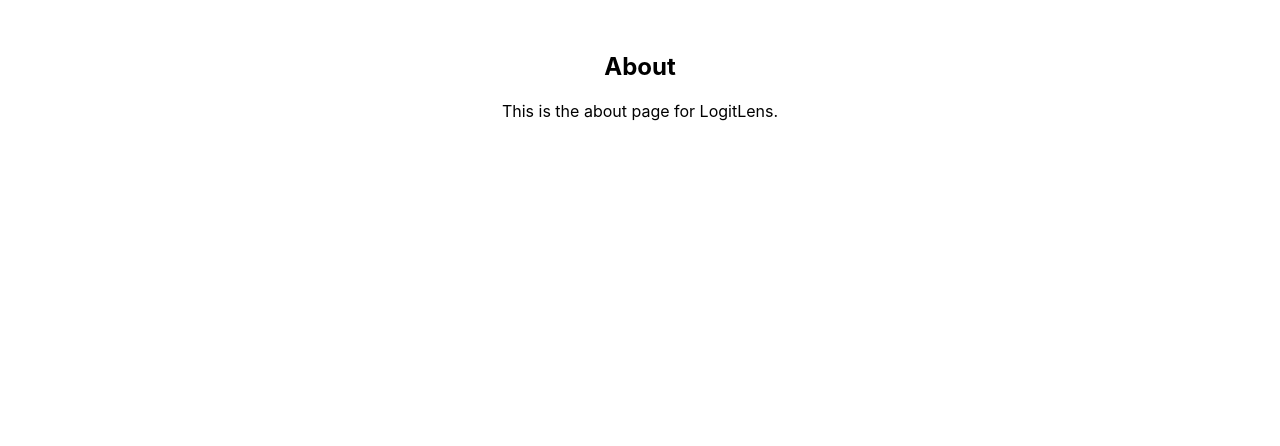
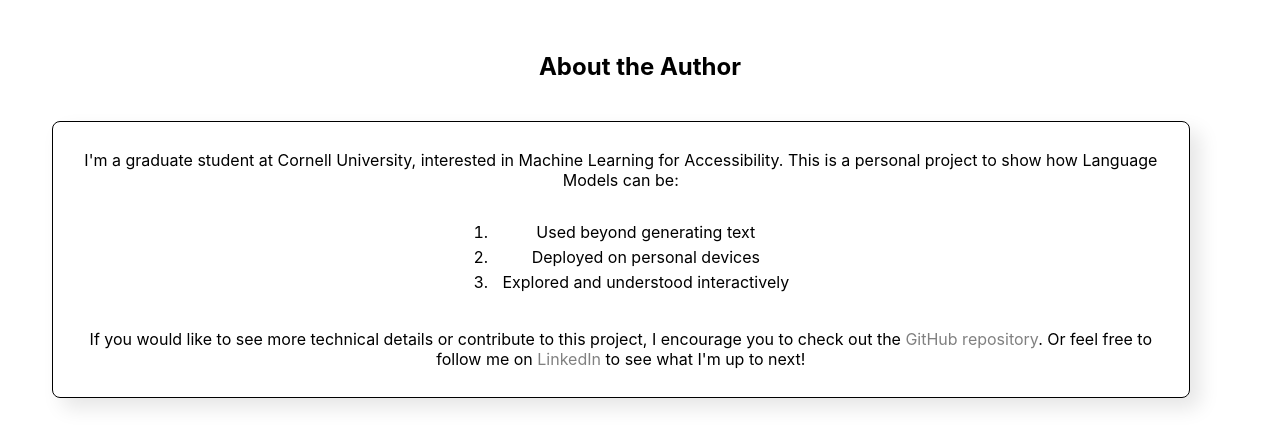
Before and after one commit to ColeDnought/ColeDnought.github.io, a React (Create React App) app: page /about in a window 1280 px wide. Shown: the top 446 px of the page. Built offline with nearby package versions, Linux system fonts and the light colour scheme.

Commit message:
Added about page

```diff
--- a/public/index.html
+++ b/public/index.html
@@ -11,6 +11,7 @@
     />
     <link rel="apple-touch-icon" href="%PUBLIC_URL%/logo192.png" />
     <link rel="manifest" href="%PUBLIC_URL%/manifest.json" />
+    <script src="https://platform.linkedin.com/badges/js/profile.js" async defer type="text/javascript"></script>
     <title>Logit Lens</title>
   </head>
   <body>
--- a/src/App.css
+++ b/src/App.css
@@ -46,6 +46,7 @@
   box-shadow: 10px 10px 20px rgba(0, 0, 0, 0.1);
   font-family: ui-sans-serif, -apple-system, system-ui, Segoe UI, Helvetica, Apple Color Emoji, Arial, sans-serif, Segoe UI Emoji, Segoe UI Symbol;
   font-size: 20px;
+  resize: none;
 }
 
 .output {
--- a/src/components/Header.css
+++ b/src/components/Header.css
@@ -2,7 +2,8 @@
     display: flex;
     justify-content: space-between;
     align-items: center;
-    width: 100%;
+    justify-self: center;
+    width: 85%;
 }
 
 
--- a/src/components/Header.jsx
+++ b/src/components/Header.jsx
@@ -5,7 +5,7 @@
 const Header = () => {
   return (
     <div className="app-header">
-      <Link to="/about" className="header-link">About</Link>
+      <Link to="/about" className="header-link">About the Author</Link>
       <div className="title-container">
         <h1>
           <NamePlate />
--- a/src/pages/About.jsx
+++ b/src/pages/About.jsx
@@ -1,10 +1,31 @@
-const text = "This is the about page for LogitLens.";
+import './Page.css';
 
 const About = () => {
   return (
-    <div>
-      <h2>About</h2>
-      <p>{text}</p>
+    <div className="page">
+      <h2>About the Author</h2>
+      <div className='columnView'>
+        <div className='about-content detailfield'>
+          <p>
+            I'm a graduate student at Cornell University, interested in Machine Learning for Accessibility.
+            This is a personal project to show how Language Models can be:
+          </p>
+          <ol>
+            <li>Used beyond generating text</li>
+            <li>Deployed on personal devices</li>
+            <li>Explored and understood interactively</li>
+          </ol>
+          <p>
+            If you would like to see more technical details or contribute to this project, I encourage you to check out the <a href="https://github.com/cole-donat/logitviewer">GitHub repository</a>.
+            Or feel free to follow me on <a href="https://www.linkedin.com/in/cole-donat/">LinkedIn</a> to see what I'm up to next!
+          </p>
+        </div>
+        <div className="linkedin-section">
+          <div className="badge-base LI-profile-badge" data-locale="en_US" data-size="large" data-theme="light" data-type="HORIZONTAL" data-vanity="cole-donat" data-version="v1">
+            <a className="badge-base__link LI-simple-link" href="https://www.linkedin.com/in/cole-donat?trk=profile-badge"></a>
+          </div>
+        </div>
+      </div>
     </div>
   );
 };
--- a/src/pages/FAQ.jsx
+++ b/src/pages/FAQ.jsx
@@ -1,11 +1,11 @@
 import NamePlate from "../components/NamePlate";
 import Token from "../components/Token";
 import { Link } from "react-router";
-import './FAQ.css'
+import './Page.css'
 
 const FAQ = () => {
   return (
-    <div className="faq">
+    <div className="page">
         <Link to="/" className="back-arrow">&larr;</Link>
         <h2>You may have some questions, like:</h2>
         <div className="questions">
@@ -14,7 +14,7 @@
             <a href="#3"><span>How does it work?</span></a>
         </div>
 
-        <div id="1" className="question">
+        <div id="1" className="detailfield">
             <h3>What is <NamePlate />?</h3>
             <p>You may have heard of Large Language Models (LLMs) such as ChatGPT.
                 These models are designed to approximate human language.
@@ -32,14 +32,14 @@
             For a sequence of words, you can see which ones the model thinks are likely to come next, and which ones surprise it.</p>
         </div>
 
-        <div id="2" className="question">
+        <div id="2" className="detailfield">
             <h3>How do I use <NamePlate />?</h3>
             <p>To use <NamePlate />, simply type a sequence of words into the input box.
             After giving the model a moment to load, it will display your input with color-coded probabilities: red for low probability words, and blue for high probability ones.
             If you hover over a word, you can see the word the model thinks is most likely for that position. Give it a try:</p>
             <p className="output"><Token token="Try" probability={1.0} alternative="Try" /> <Token token="me" probability={0.3} alternative="it" /></p>
         </div>
-        <div id="3" className="question">
+        <div id="3" className="detailfield">
             <h3>How does this all work?</h3>
             <p>Large Language Models are, well, <strong>large</strong>.
             However, <NamePlate /> runs <i>entirely in your browser</i>.
@@ -49,7 +49,7 @@
             where a large model is used to "teach" a smaller, more efficient model. <NamePlate /> uses
             a <a href="https://huggingface.co/distilbert/distilgpt2">distilled version of GPT-2</a>, a predecessor of ChatGPT.</p>
             <p>This is why the <NamePlate /> takes a moment to load at the beginning, we're downloading the entire model!</p>
-            <p>Once we've distilled a model, we have to use it. To do this, <NamePlate /> leverages
+            <p>Once we've distilled a model, we can use it with our small, consumer hardware. To do this, <NamePlate /> leverages
             the <a href="https://huggingface.co/docs/transformers.js/index">Transformers.js library</a> and <a href="https://onnxruntime.ai/docs/">Open Neural Network Exchange (ONNX) Runtime</a>
             &nbsp;These open-source libraries allow our model to run in your browser without any setup.</p>
 
--- a/src/pages/FAQ.css
+++ b/src/pages/Page.css
@@ -1,7 +1,20 @@
-.faq {
+.page {
     justify-content: center;
     padding: 20px;
     padding-top: 0px;
+    gap: 40px;
+    align-items: flex-start;
+}
+
+.columnView {
+    display: flex;
+    flex-direction: row;
+    justify-content: center;
+    align-items: center;
+}
+
+.linkedin-section {
+    flex-shrink: 0;
 }
 
 .questions {
@@ -26,10 +39,23 @@
     display: inline-block;
 }
 
-.question {
+.detailfield {
     border: 1px solid black;
     margin-top: 20px;
     border-radius: 8px;
     padding: 12px 20px ;
     box-shadow: 10px 10px 20px rgba(0, 0, 0, 0.1);
 }
+
+.about-content {
+    margin-right: 3vw;
+}
+
+ol {
+    display: inline-block;
+}
+
+ol li {
+    margin-bottom: 5px;
+    padding-left: 10px;
+}
```
